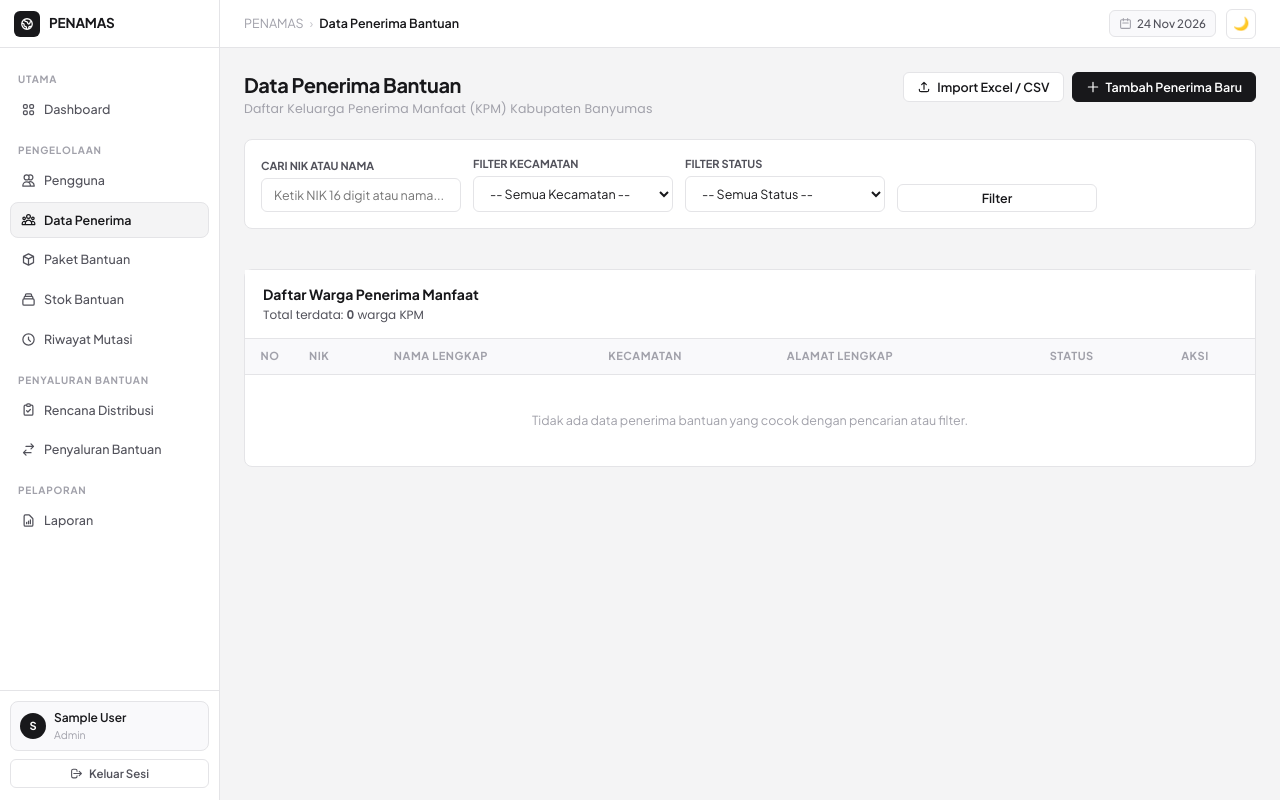
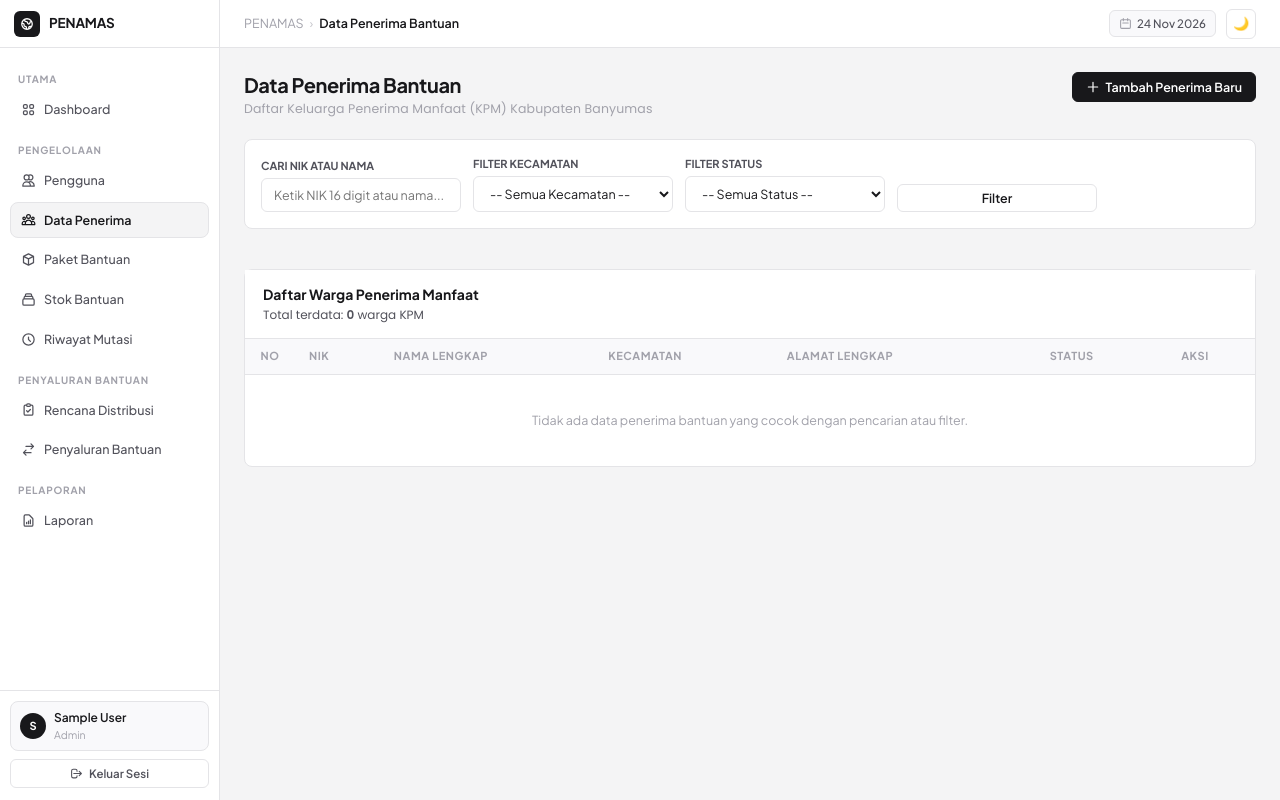
Before and after one commit to aghnamumtazilmi/ppl-reg01-kel02-penamas, a Laravel app: page /penerima in a window 1280 px wide. Run offline with Laravel 12, Linux system fonts and the light colour scheme; the visitor is signed in with stand-in values (Sample User, id 1); data that the repository does not hold is empty; some libraries are stand-ins or nearby versions.

Commit message:
revert(penerima): kembalikan tampilan halaman daftar penerima (index) utuh ke versi semula

```diff
--- a/resources/views/penerima/index.blade.php
+++ b/resources/views/penerima/index.blade.php
@@ -4,16 +4,10 @@
 @section('page-subtitle', 'Daftar Keluarga Penerima Manfaat (KPM) Kabupaten Banyumas')
 
 @section('page-actions')
-    <div style="display: flex; gap: 8px; flex-wrap: wrap;">
-        <a href="{{ route('penamas.penerima.import.form') }}" class="btn btn-secondary" style="display: inline-flex; align-items: center; gap: 6px;">
-            <svg fill="none" viewBox="0 0 24 24" stroke="currentColor" style="width: 14px; height: 14px;"><path stroke-linecap="round" stroke-linejoin="round" stroke-width="2" d="M4 16v1a3 3 0 003 3h10a3 3 0 003-3v-1m-4-8l-4-4m0 0L8 8m4-4v12"/></svg>
-            <span>Import Excel / CSV</span>
-        </a>
-        <a href="{{ route('penerima.create') }}" class="btn btn-primary" style="display: inline-flex; align-items: center; gap: 6px;">
-            <svg fill="none" viewBox="0 0 24 24" stroke="currentColor" style="width: 14px; height: 14px;"><path stroke-linecap="round" stroke-linejoin="round" stroke-width="2" d="M12 4v16m8-8H4"/></svg>
-            <span>Tambah Penerima Baru</span>
-        </a>
-    </div>
+    <a href="{{ route('penerima.create') }}" class="btn btn-primary" style="display: inline-flex; align-items: center; gap: 6px;">
+        <svg fill="none" viewBox="0 0 24 24" stroke="currentColor" style="width: 14px; height: 14px;"><path stroke-linecap="round" stroke-linejoin="round" stroke-width="2" d="M12 4v16m8-8H4"/></svg>
+        <span>Tambah Penerima Baru</span>
+    </a>
 @endsection
 
 @section('content')
```
